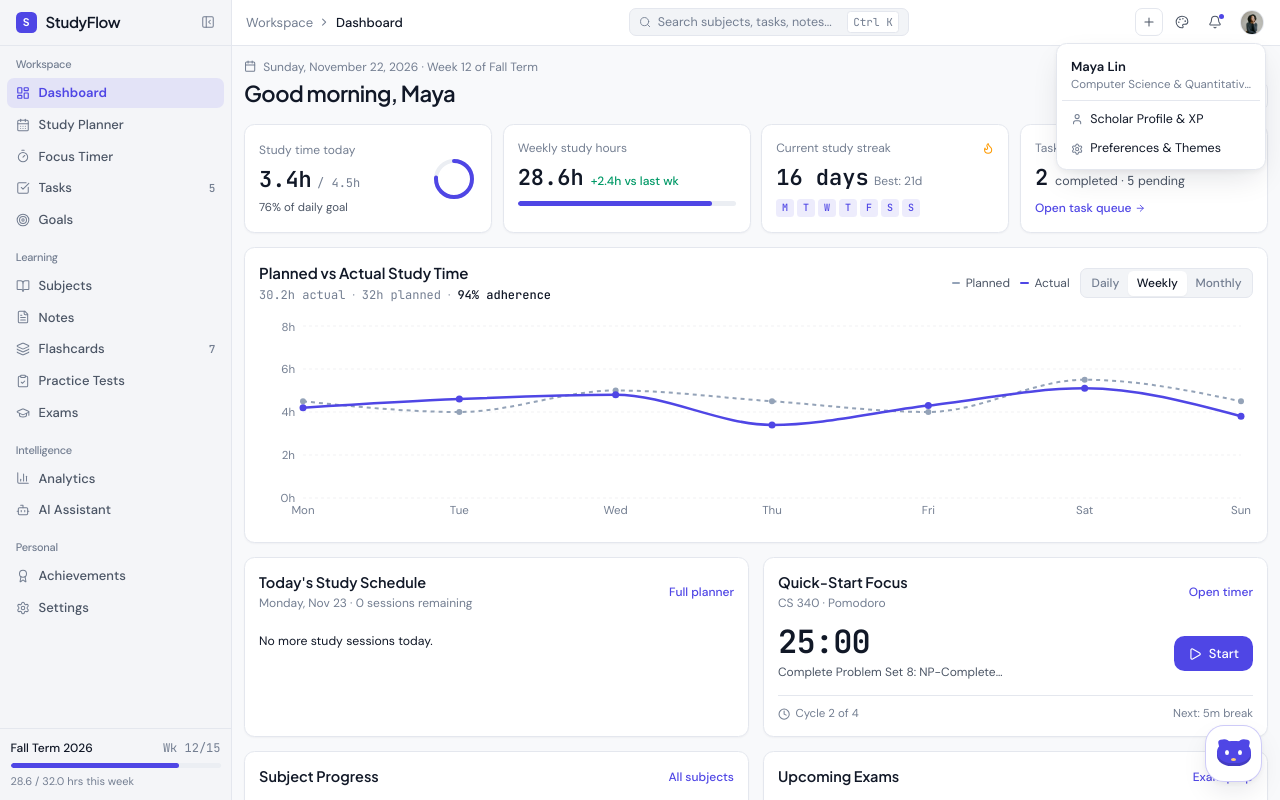
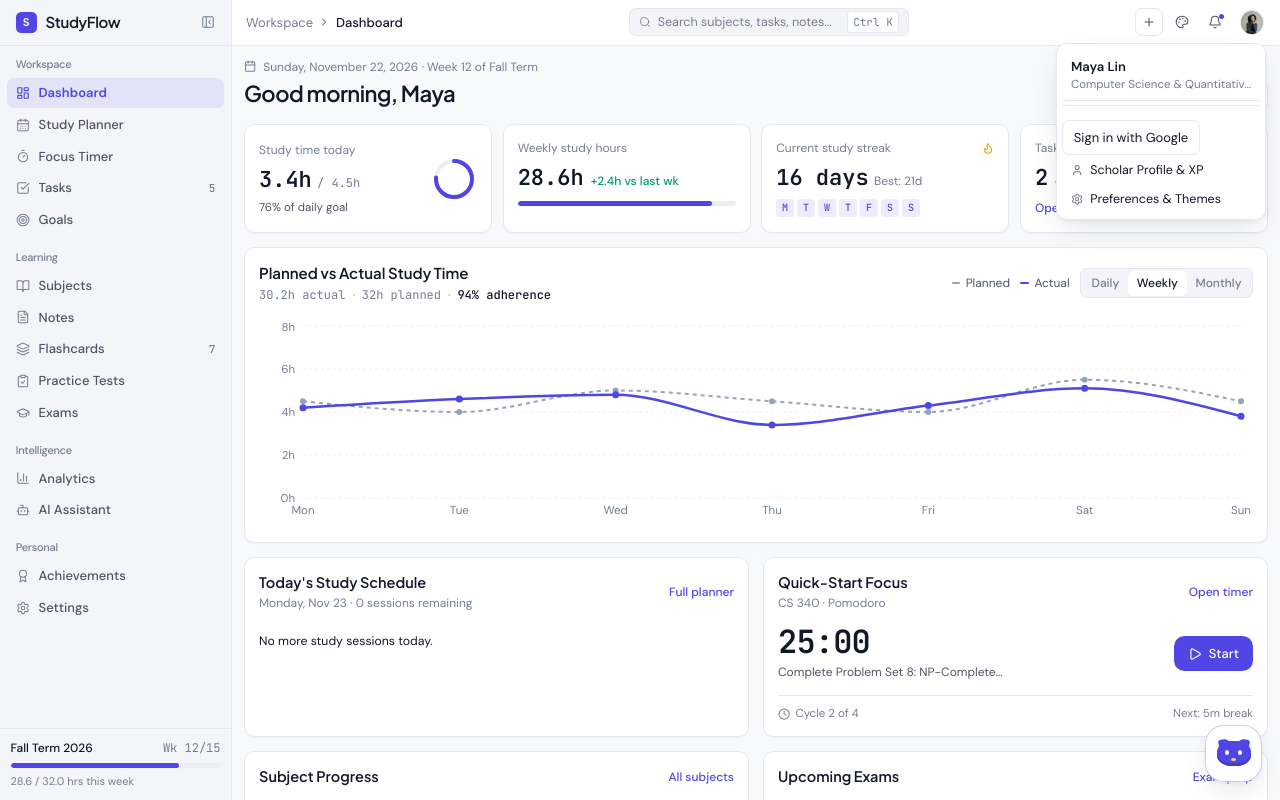
Before and after one commit to gaganaweerakoon/StudyFlow, a React (Vite) app: page / in a window 1280 px wide. Both pictures are taken after a click on the button 1252 px from the left and 22 px from the top of the page. Built offline with nearby package versions, Linux system fonts and the light colour scheme.

Commit message:
Open Google sign-in from the profile and Settings using app OAuth configuration

```diff
--- a/src/components/shell/TopBar.tsx
+++ b/src/components/shell/TopBar.tsx
@@ -1,3 +1,4 @@
+import {GoogleAccount} from '../../desktop/GoogleAccount';
 import { UserRound } from 'lucide-react';
 import React, { useState, useRef, useEffect } from 'react';
 import {
@@ -440,6 +441,7 @@ export const TopBar: React.FC = () => {
                   {preferences.major}
                 </div>
               </div>
+              <GoogleAccount/>
               <button
                 type="button"
                 onClick={() => {
--- a/src/desktop/GoogleAccount.tsx
+++ b/src/desktop/GoogleAccount.tsx
@@ -1,4 +1,4 @@
-import { useRef, useState, type ChangeEvent } from 'react';
+import { useState } from 'react';
 import { invoke } from '@tauri-apps/api/core';
 import { useApp } from '../context/AppContext';
 
@@ -10,25 +10,15 @@ export interface GoogleProfile {
 
 export function GoogleAccount() {
   const { preferences, updatePreferences } = useApp();
-  const picker = useRef<HTMLInputElement>(null);
+
   const [working, setWorking] = useState(false);
   const [message, setMessage] = useState('');
 
-  async function signIn(event: ChangeEvent<HTMLInputElement>) {
-    const file = event.currentTarget.files?.[0];
-    event.currentTarget.value = '';
-    if (!file) return;
+  async function signIn() {
     setWorking(true);
     setMessage('');
     try {
-      if (file.size > 32_000) throw new Error('Choose the Google Desktop app OAuth JSON file.');
-      const { installed } = JSON.parse(await file.text());
-      if (typeof installed?.client_id !== 'string' || typeof installed?.client_secret !== 'string') {
-        throw new Error('Choose a Google OAuth client JSON file for a Desktop app.');
-      }
-      const profile = await invoke<GoogleProfile>('google_sign_in', {
-        clientId: installed.client_id, clientSecret: installed.client_secret,
-      });
+      const profile = await invoke<GoogleProfile>('google_sign_in');
       updatePreferences({ googleAccount: profile, name: profile.name, email: profile.email });
     } catch (error) {
       setMessage(error instanceof Error ? error.message : String(error));
@@ -52,12 +42,10 @@ export function GoogleAccount() {
             setMessage('Signed out of Google in StudyFlow.');
           }}>Sign out of Google</button>
       </> : <>
-        <input ref={picker} hidden type="file" accept=".json,application/json" onChange={event => void signIn(event)} />
-        <button type="button" disabled={working} onClick={() => picker.current?.click()}
+        <button type="button" disabled={working} onClick={() => void signIn()}
           className="rounded-lg border border-[var(--border-subtle)] px-3 py-2 text-[13px] disabled:opacity-60">
           {working ? 'Waiting for Google…' : 'Sign in with Google'}
         </button>
-        <p className="text-[12px] text-[var(--text-muted)]">Select your Google Desktop OAuth configuration to connect your profile in your browser.</p>
       </>}
       {message && <p role="status" className="text-[12px]">{message}</p>}
     </div>
```
Also changed, not shown: 1 other file (tests, documents, lock files or other folders).
